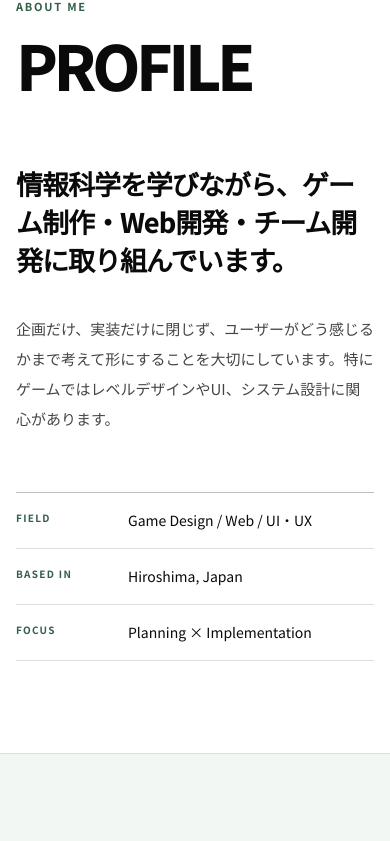
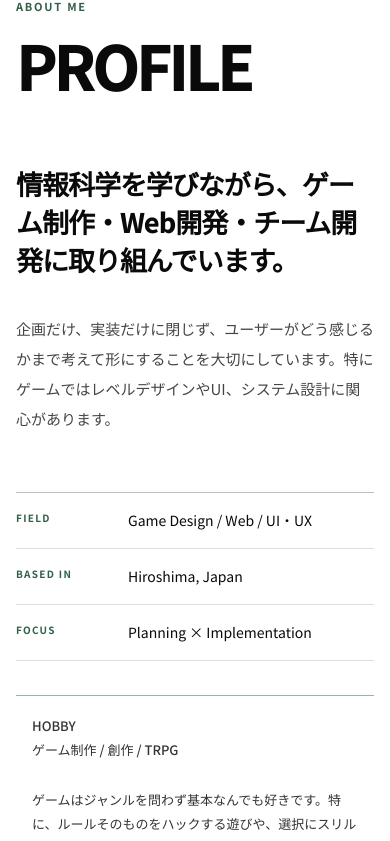
Before and after one commit to nine0511/portfolio, a Next.js app: page / in a window 390 px wide. Shown: the part 1098-1939 px from the top of the page. Built offline with nearby package versions, Linux system fonts and the light colour scheme.

Commit message:
Add hobbies to profile section

```diff
--- a/app/portfolio-overrides.css
+++ b/app/portfolio-overrides.css
@@ -95,6 +95,22 @@ h6,
 .profile-copy .lead {
   font-weight: 800 !important;
   font-style: normal !important;
+}
+
+/* Hobbies / game preferences shown as an additional profile block. */
+.profile-copy::after {
+  content: "HOBBY\A ゲーム制作 / 創作 / TRPG\A\A ゲームはジャンルを問わず基本なんでも好きです。特に、ルールそのものをハックする遊びや、選択にスリルを感じられるゲームが好きです。";
+  display: block;
+  margin-top: 46px;
+  padding: 22px 24px;
+  border-top: 1px solid var(--accent-line, #9cb2a3);
+  border-bottom: 1px solid var(--accent-line, #9cb2a3);
+  color: #343434;
+  white-space: pre-line;
+  font-family: var(--portfolio-font) !important;
+  font-size: 14px;
+  font-weight: 500;
+  line-height: 1.9;
 }
 
 /* WORK carousel: slightly more compact so the full card sits comfortably in view. */
@@ -198,6 +214,12 @@ h6,
 }
 
 @media (max-width: 700px) {
+  .profile-copy::after {
+    margin-top: 34px;
+    padding: 18px 16px;
+    font-size: 13px;
+  }
+
   .work-carousel-stage {
     min-height: 555px !important;
   }
```
